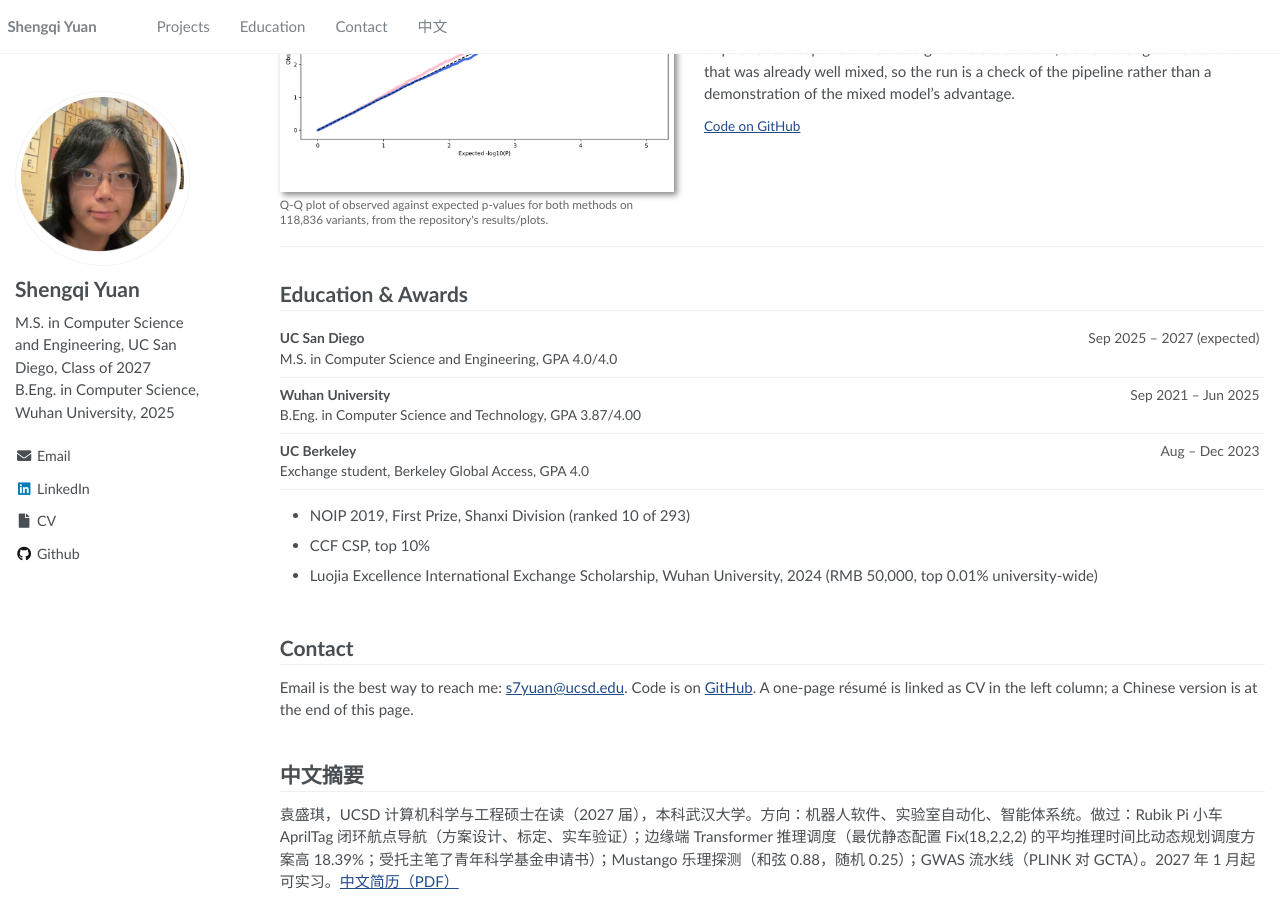
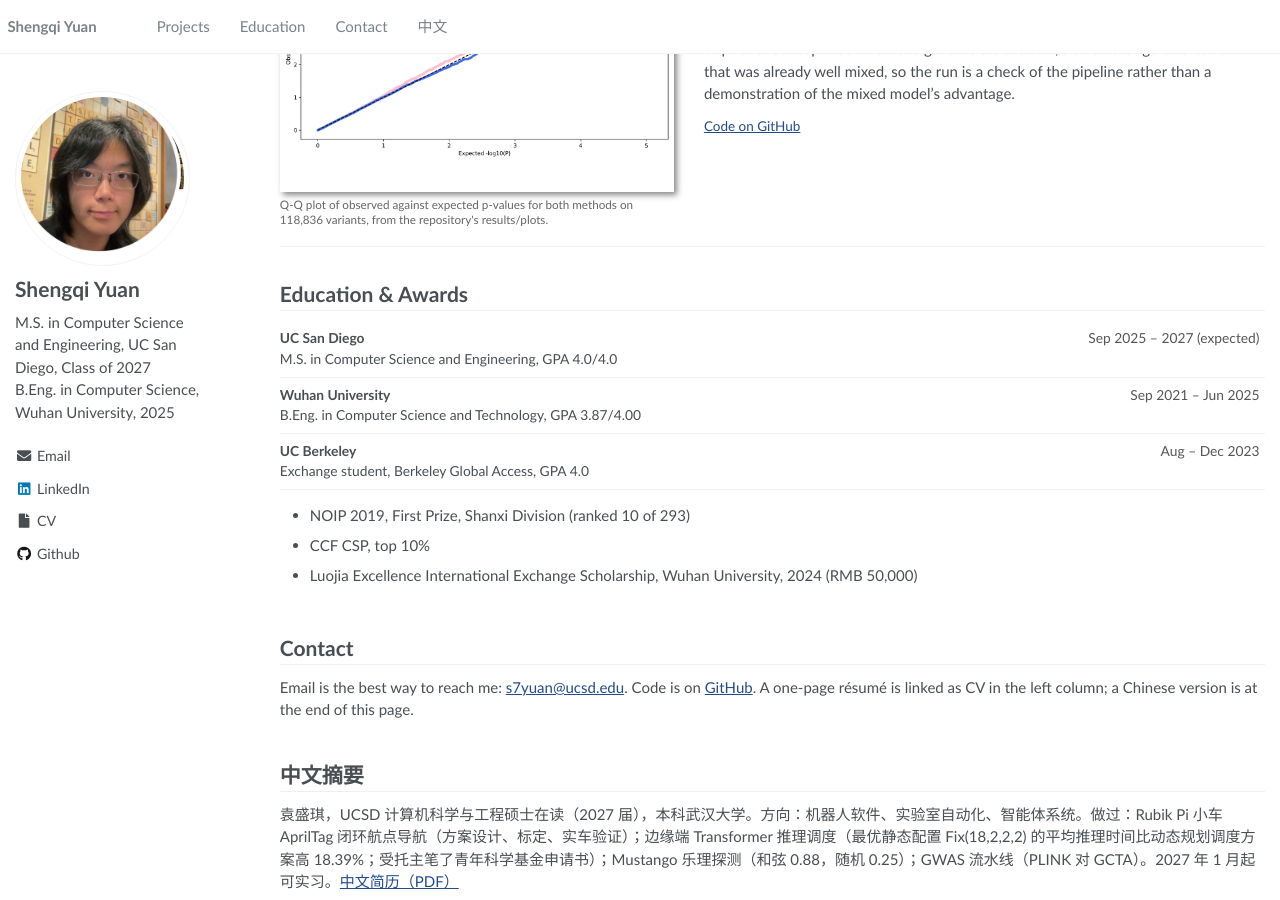
Before and after one commit to Emilieopencollared763/emilieopencollared763.github.io, a Jekyll site: the page built from _pages/about.md, in a window 1280 px wide and 900 px high, scrolled down 1488 px. Built offline with Jekyll 4.4.1, drawn with Linux system fonts in a browser that asks for light colours.

Commit message:
Scholarship entry without the percentile; refresh résumé PDFs

```diff
--- a/_pages/about.md
+++ b/_pages/about.md
@@ -78,7 +78,7 @@ Population structure inflates association statistics, so this pipeline takes 100
 
 - NOIP 2019, First Prize, Shanxi Division (ranked 10 of 293)
 - CCF CSP, top 10%
-- Luojia Excellence International Exchange Scholarship, Wuhan University, 2024 (RMB 50,000, top 0.01% university-wide)
+- Luojia Excellence International Exchange Scholarship, Wuhan University, 2024 (RMB 50,000)
 
 <span class="anchor" id="contact"></span>
 
```
Also changed, not shown: 2 other files.
